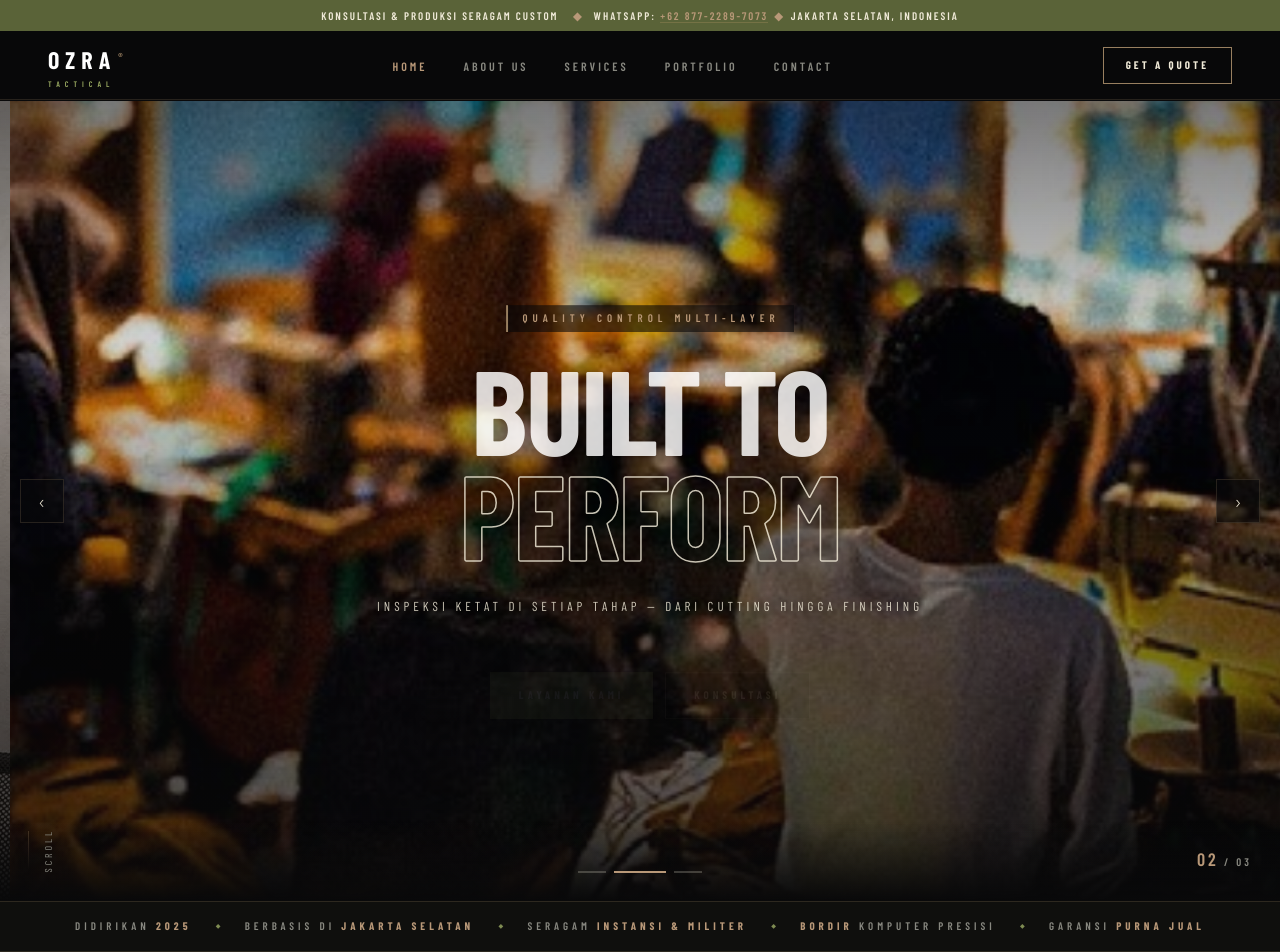
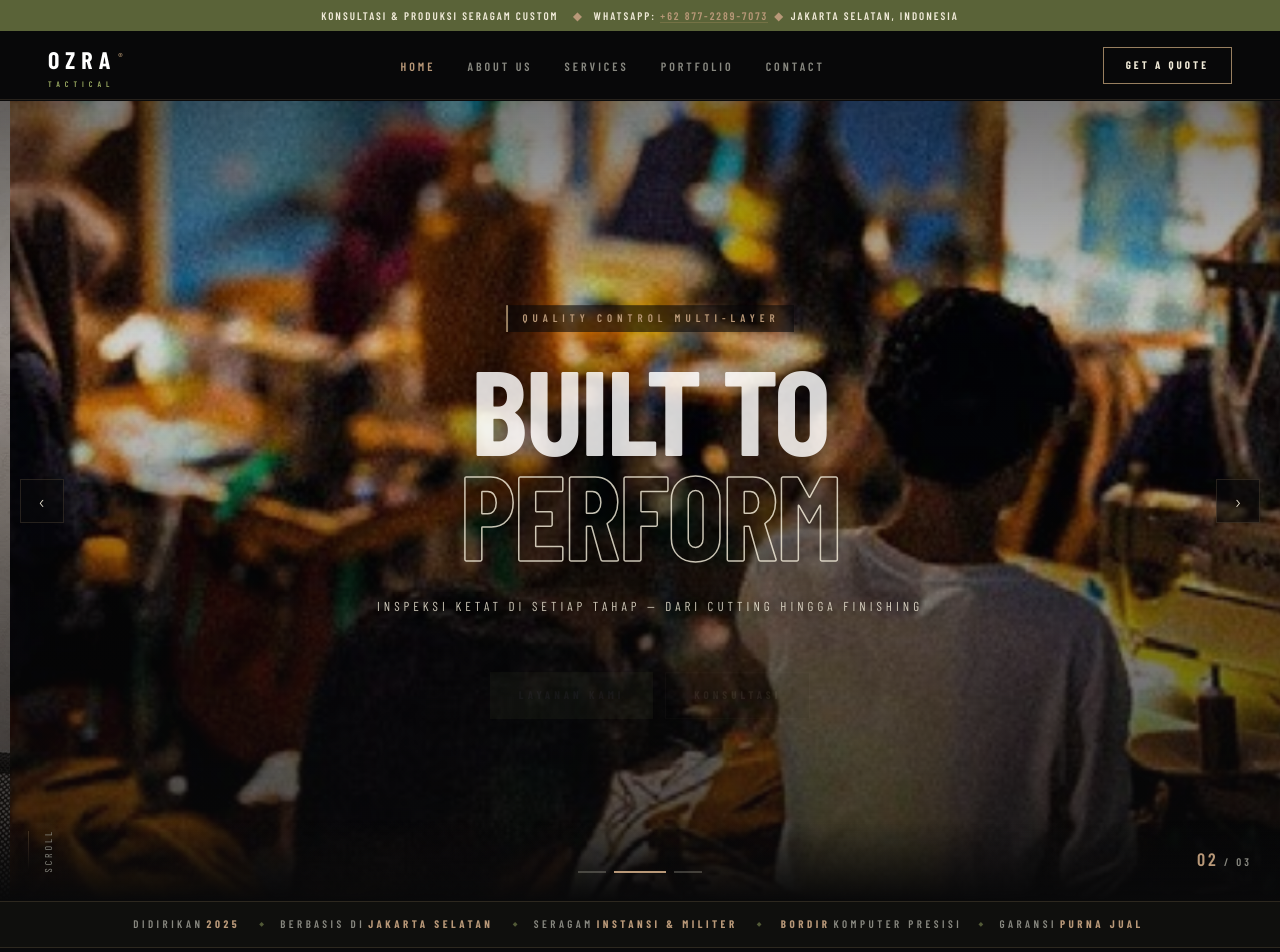
Before and after one commit to rifkihiza26/ozra-prototype, a Next.js app: page / in a window 1280 px wide. Shown: the top 952 px of the page. Built offline with nearby package versions, Linux system fonts and the light colour scheme; a web font is replaced by a local one.

Commit message:
fix: refine navbar breakpoints for tablets and polish trust-bar and client logos strip

```diff
--- a/src/app/globals.css
+++ b/src/app/globals.css
@@ -208,43 +208,32 @@ body {
   background: var(--near-black);
   border-top: 1px solid var(--border);
   border-bottom: 1px solid var(--border);
-  padding: 16px 24px;
+  padding: 14px clamp(16px, 4vw, 48px);
   display: flex;
   align-items: center;
   justify-content: center;
   flex-wrap: wrap;
-  gap: 8px 0;
-}
-@media (min-width: 768px) {
-  .trust-bar {
-    padding: 16px 48px;
-    gap: 0;
-  }
+  gap: 8px 16px;
 }
 .trust-item {
   font-family: 'Barlow Condensed', sans-serif;
-  font-size: 10px;
+  font-size: clamp(10px, 2.5vw, 11px);
   font-weight: 600;
-  letter-spacing: 3px;
+  letter-spacing: clamp(2px, 0.5vw, 3.5px);
   text-transform: uppercase;
   color: var(--grey-mid);
   white-space: nowrap;
-  padding: 4px 14px;
+  display: inline-flex;
+  align-items: center;
 }
-@media (min-width: 768px) {
-  .trust-item {
-    font-size: 11px;
-    letter-spacing: 4px;
-    padding: 0 24px;
-  }
-}
-.trust-item strong { color: var(--tan-light); }
+.trust-item strong { color: var(--tan-light); margin: 0 3px; }
 .trust-sep {
   color: var(--olive);
   font-size: 5px;
   flex-shrink: 0;
+  opacity: 0.6;
 }
-@media (max-width: 767px) {
+@media (max-width: 640px) {
   .trust-sep {
     display: none;
   }
--- a/src/app/page.tsx
+++ b/src/app/page.tsx
@@ -643,7 +643,7 @@ export default function HomePage() {
 
         {/* Full-color institutional logo strip */}
         <div style={{ width: "100%", overflowX: "auto", borderTop: "1px solid var(--border)", borderBottom: "1px solid var(--border)", background: "#000" }} className="no-scrollbar">
-          <div style={{ minWidth: "720px", width: "100%" }}>
+          <div className="max-w-page mx-auto" style={{ padding: "0 clamp(16px, 4vw, 32px)", minWidth: "680px" }}>
             <Image
               src="/images/clients-logos-color.jpg"
               alt="Klien Instansi Ozra Tactical — TNI AL, Kemenkumham, Pengayoman, Polri, Imigrasi, KOPASGAT dan lainnya"
--- a/src/components/layout/Navbar.tsx
+++ b/src/components/layout/Navbar.tsx
@@ -125,15 +125,15 @@ export default function Navbar() {
               </span>
             </Link>
 
-            {/* Desktop nav links */}
+            {/* Desktop nav links (visible on lg: 1024px+) */}
             <ul
               style={{
-                gap: "36px",
+                gap: "clamp(20px, 2.5vw, 36px)",
                 listStyle: "none",
                 margin: 0,
                 padding: 0,
               }}
-              className="hidden md:flex items-center"
+              className="hidden lg:flex items-center"
             >
               {NAV_LINKS.map((link) => {
                 const isActive = pathname === link.href || (link.href !== "/" && pathname.startsWith(link.href));
@@ -165,8 +165,8 @@ export default function Navbar() {
               })}
             </ul>
 
-            {/* Desktop CTA */}
-            <div className="hidden md:flex items-center gap-5">
+            {/* Desktop CTA (visible on lg: 1024px+) */}
+            <div className="hidden lg:flex items-center gap-5">
               <a
                 href={`https://wa.me/${COMPANY_INFO.phoneRaw}?text=${encodeURIComponent(COMPANY_INFO.defaultWhatsAppMessage)}`}
                 target="_blank"
@@ -200,10 +200,10 @@ export default function Navbar() {
               </a>
             </div>
 
-            {/* Mobile hamburger */}
+            {/* Mobile & Tablet hamburger (visible under 1024px) */}
             <button
               onClick={() => setMobileOpen(!mobileOpen)}
-              className="flex md:hidden items-center justify-center p-2 rounded text-[var(--cream)] hover:text-white"
+              className="flex lg:hidden items-center justify-center p-2 rounded text-[var(--cream)] hover:text-white"
               style={{ background: "transparent", border: "1px solid var(--border)", cursor: "pointer" }}
               aria-label={mobileOpen ? "Tutup menu" : "Buka menu"}
             >
```
